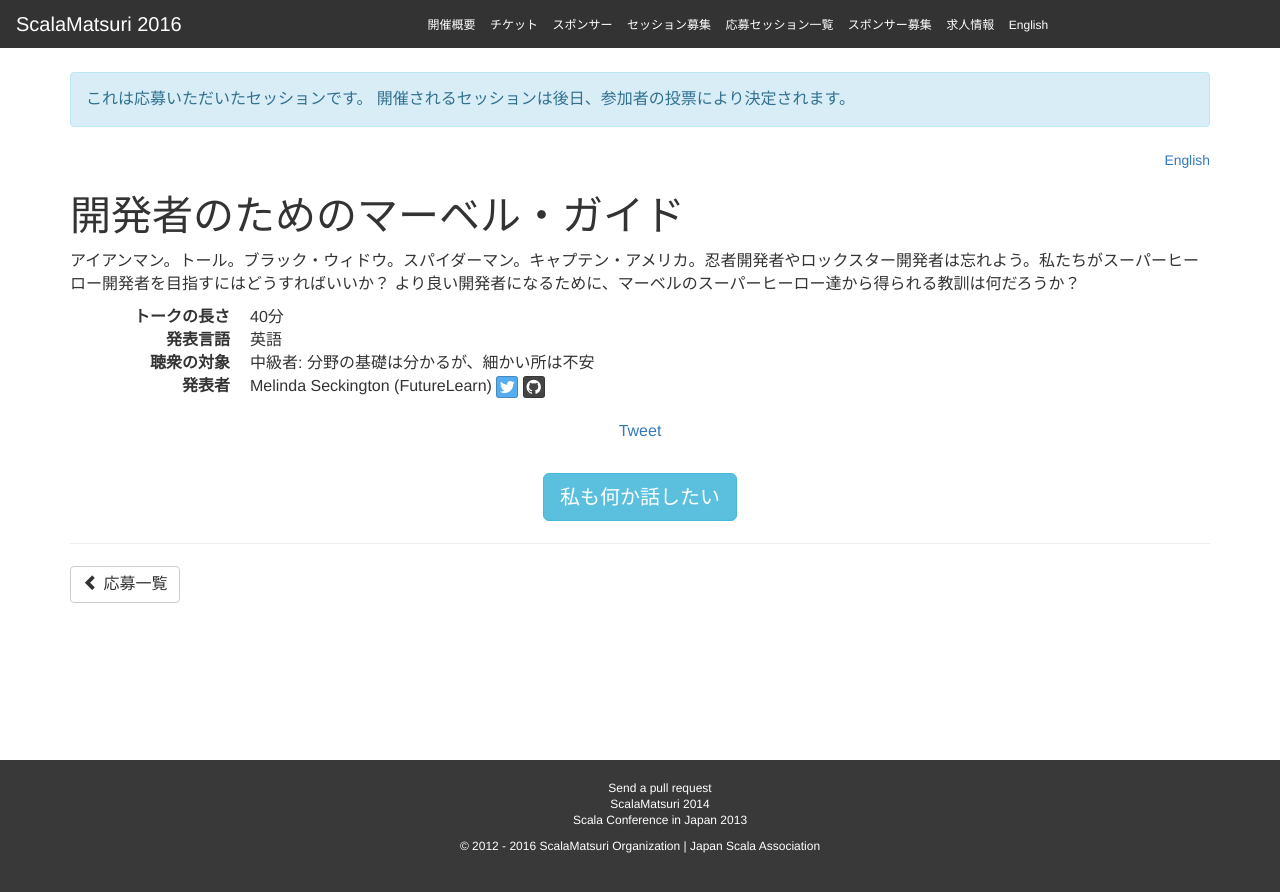
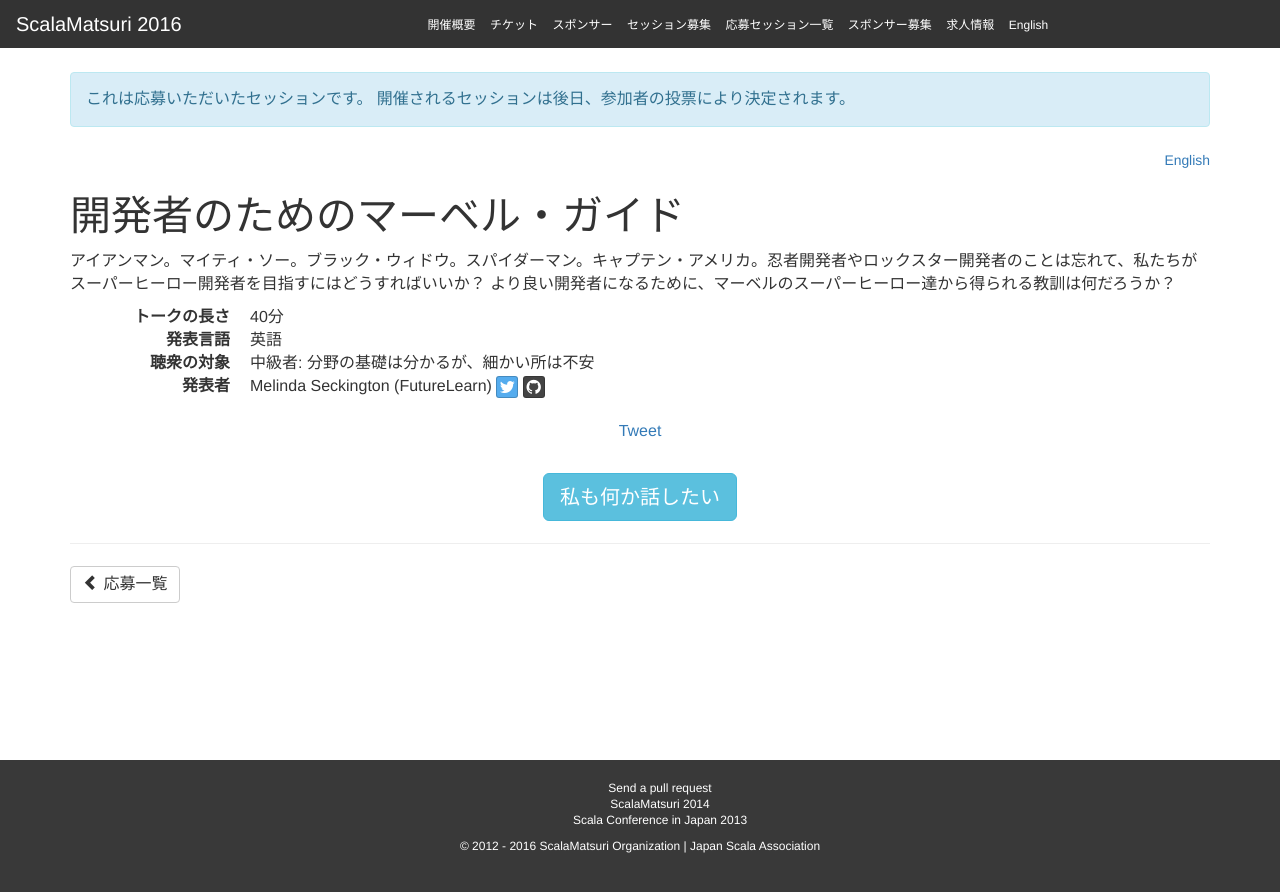
Before and after one commit to scalajp/2016.scalamatsuri.org, a Jekyll site: the page built from _candidates_ja/MelindaSeckington_2.html, in a window 1280 px wide. Shown: the top 892 px of the page. Built offline with Jekyll 4.4.1, drawn with Linux system fonts in a browser that asks for light colours; nearby versions of some CDN libraries; comment, search, counter and statistics services are not loaded.

Commit message:
Update MelindaSeckington_2.html

```diff
--- a/_candidates_ja/MelindaSeckington_2.html
+++ b/_candidates_ja/MelindaSeckington_2.html
@@ -8,4 +8,4 @@ twitter: mseckington
 github: mseckington
 organization: FutureLearn
 ---
-<p>アイアンマン。トール。ブラック・ウィドウ。スパイダーマン。キャプテン・アメリカ。忍者開発者やロックスター開発者は忘れよう。私たちがスーパーヒーロー開発者を目指すにはどうすればいいか？ より良い開発者になるために、マーベルのスーパーヒーロー達から得られる教訓は何だろうか？</p>
+<p>アイアンマン。マイティ・ソー。ブラック・ウィドウ。スパイダーマン。キャプテン・アメリカ。忍者開発者やロックスター開発者のことは忘れて、私たちがスーパーヒーロー開発者を目指すにはどうすればいいか？ より良い開発者になるために、マーベルのスーパーヒーロー達から得られる教訓は何だろうか？</p>
```
